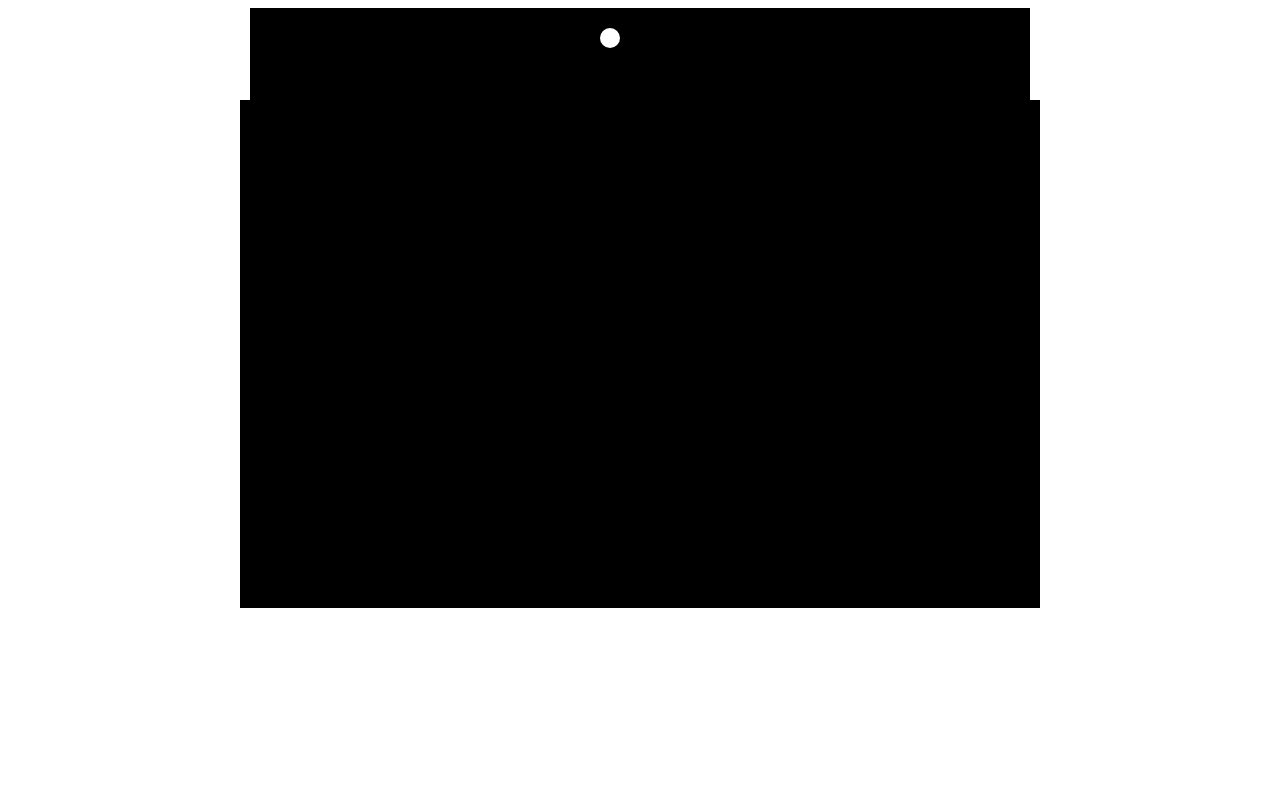
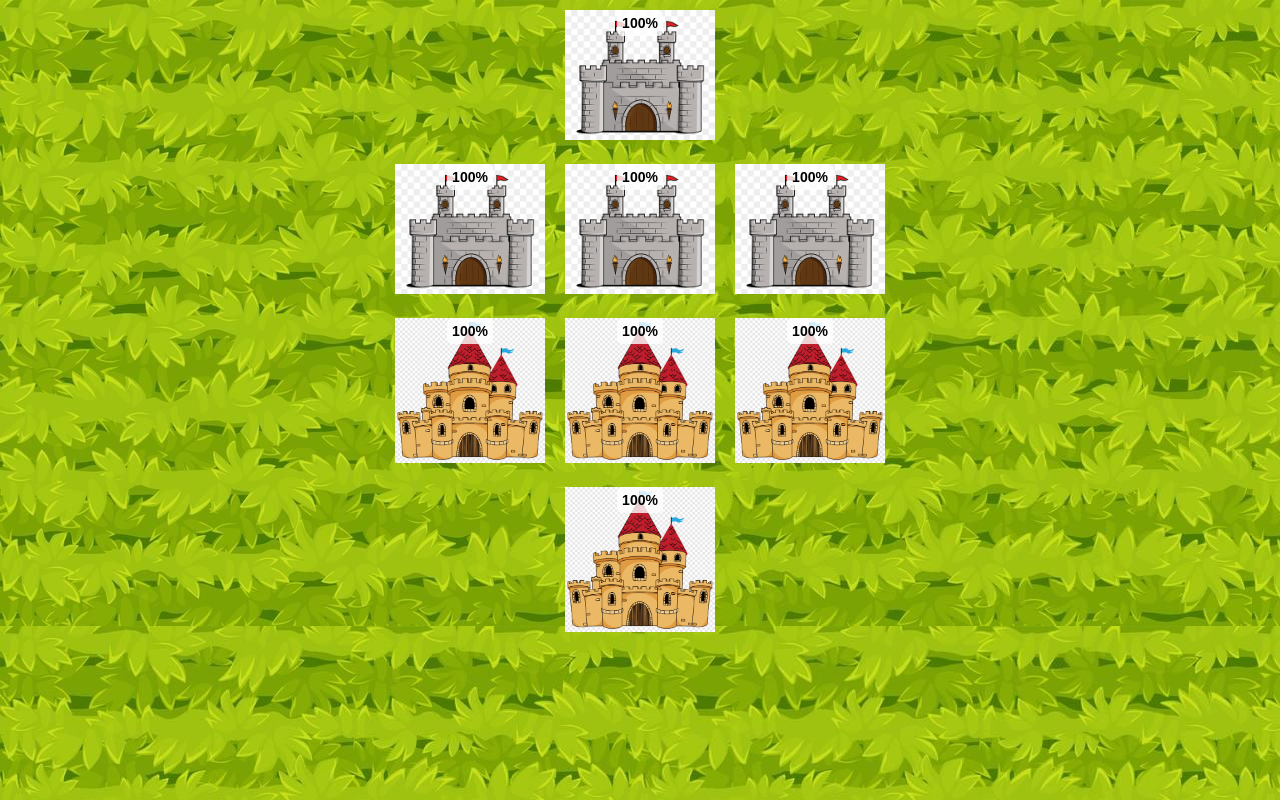
Before and after one commit to Timur-ABS/English-Project, a plain HTML site: page index.html in a window 1280 px wide. Drawn offline with Linux system fonts and the light colour scheme.

Commit message:
Add files via upload

```diff
--- a/index.html
+++ b/index.html
@@ -1,19 +1,90 @@
 <!DOCTYPE html>
-<html lang="en">
+<html lang="ru">
 <head>
-    <meta charset="UTF-8">
-    <meta name="viewport" content="width=device-width, initial-scale=1.0">
-    <title>Ping Pong Game</title>
-    <style>
-        canvas {
-            display: block;
-            margin: 0 auto;
-            background-color: #000;
-        }
-    </style>
+<meta charset="UTF-8">
+<meta name="viewport" content="width=device-width, initial-scale=1.0">
+<title>Замки</title>
+<style>
+  body {
+    margin: 0;
+    font-family: Arial, sans-serif;
+    display: flex;
+    flex-direction: column;
+    align-items: center;
+    height: 100vh;
+    background-image: url('your-grass-image.jpg');
+    background-repeat: repeat;
+  }
+
+  .row {
+    display: flex;
+    justify-content: center;
+  }
+
+  .castle-container {
+    position: relative;
+    text-align: center;
+    margin: 10px;
+  }
+
+  .castle {
+    width: 100%;
+    max-width: 150px;
+  }
+
+  .castle-health {
+    position: absolute;
+    top: 0;
+    left: 50%;
+    transform: translateX(-50%);
+    background-color: rgba(255, 255, 255, 0.8);
+    padding: 5px;
+    border-radius: 5px;
+    font-size: 14px;
+    font-weight: bold;
+  }
+</style>
 </head>
 <body>
-    <canvas id="gameCanvas" width="800" height="600"></canvas>
-    <script src="game.js"></script>
+<div class="row">
+  <div class="castle-container">
+    <img src="castle-red-main.png" alt="Главный красный замок" class="castle">
+    <div class="castle-health">100%</div>
+  </div>
+</div>
+<div class="row">
+  <div class="castle-container">
+    <img src="castle-red-100.png" alt="Красный замок" class="castle">
+    <div class="castle-health">100%</div>
+  </div>
+  <div class="castle-container">
+    <img src="castle-red-100.png" alt="Красный замок" class="castle">
+    <div class="castle-health">100%</div>
+  </div>
+  <div class="castle-container">
+    <img src="castle-red-100.png" alt="Красный замок" class="castle">
+    <div class="castle-health">100%</div>
+  </div>
+</div>
+<div class="row">
+  <div class="castle-container">
+    <img src="castle-blue-100.png" alt="Синий замок" class="castle">
+    <div class="castle-health">100%</div>
+  </div>
+  <div class="castle-container">
+    <img src="castle-blue-100.png" alt="Синий замок" class="castle">
+    <div class="castle-health">100%</div>
+  </div>
+  <div class="castle-container">
+    <img src="castle-blue-100.png" alt="Синий замок" class="castle">
+    <div class="castle-health">100%</div>
+  </div>
+</div>
+<div class="row">
+  <div class="castle-container">
+    <img src="castle-blue-main.png" alt="Главный синий замок" class="castle">
+    <div class="castle-health">100%</div>
+  </div>
+</div>
 </body>
 </html>
```
Also changed, not shown: castle-blue-100.png (added), castle-blue-main.png (added), castle-red-100.png (added), castle-red-main.png (added), your-grass-image.jpg (added).
